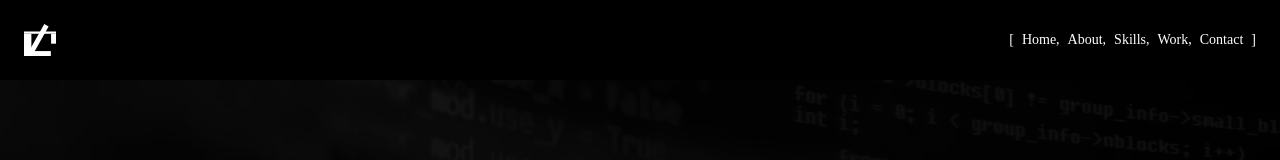
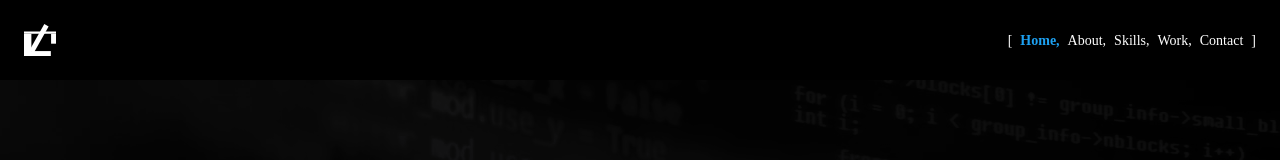
Before and after one commit to diegocchaves/dev-portfolio, a React (Create React App) app: page / in a window 1280 px wide. Shown: the top 160 px of the page. Built offline with nearby package versions, Linux system fonts and the light colour scheme.

Commit message:
add activeClass on scroll link

```diff
--- a/src/components/Home.jsx
+++ b/src/components/Home.jsx
@@ -11,7 +11,7 @@ const Home = () => {
             backgroundSize: 'inherit',
             backgroundPosition: 'inherit',
             backgroundRepeat: 'no-repeat',
-        }} name='home' className='w-full h-full py-20 bg-black bg-opacity-60 md:py-40' >
+        }} name='home' className='z-10 w-full h-full py-20 bg-black bg-opacity-60 md:py-40' >
       {/* Container */}
       <div className='flex items-center justify-center w-full h-full space-y-10'>
       <div className='flex flex-col justify-start px-8 mx-auto max-w-[1000px]'>
--- a/src/components/Navbar.jsx
+++ b/src/components/Navbar.jsx
@@ -10,13 +10,13 @@ const Navbar = () => {
   const handleClick = () => setNav(!nav)
 
   const links = [
-    { label: '[', to: "home" },
+    { label: '[', to: "" },
     { label: 'Home,', to: "home" },
     { label: 'About,', to: "about" },
     { label: 'Skills,', to: "skills" },
     { label: 'Work,', to: "work" },
     { label: 'Contact', to: "contact" },
-    { label: ']', to: "home" },
+    { label: ']', to: "" },
   ]
 
   const icons = [
@@ -28,7 +28,7 @@ const Navbar = () => {
   ]
 
   return (
-    <div className='fixed w-full h-[80px] flex justify-between items-center px-4 md:px-6  bg-black text-gray-30 '>
+    <div className='fixed w-full h-[80px] flex justify-between items-center px-4 md:px-6 bg-black text-gray-30 z-10'>
       <div className='flex items-center justify-start '>
         <Link to='home' smooth={true} duration={500} className='flex justify-start cursor-pointer'>
           <img src={Logo} alt='logo' className='w-8 h-8' />
@@ -42,8 +42,10 @@ const Navbar = () => {
             <Link to={link.to}
               smooth={true}
               duration={500}
-              className='cursor-pointer'>
-              <p className='text-white text-sm font-extralight transition hover:text-[#1da1f2]'>{link.label}</p>
+              className='cursor-pointer text-white text-sm transition hover:text-[#1da1f2] hover:font-bold font-extralight '
+              activeClass='active-link'
+              spy={true}>
+              {link.label}
             </Link>
           </div>
         )
@@ -78,7 +80,7 @@ const Navbar = () => {
               target='_blank'
               rel='noopener noreferrer'
               className='flex items-center justify-around w-full gap-4 px-4 text-gray-300'>
-              <p>{icon.label}</p>
+              <p className={`${icon.color}`}>{icon.label}</p>
               {icon.icon}
             </a>
           </div>
--- a/src/components/Work.jsx
+++ b/src/components/Work.jsx
@@ -13,7 +13,7 @@ const Work = () => {
   ];
 
   return (
-    <div name='work' className='pt-20 text-gray-300 bg-black md:pt-40'>
+    <div name='work' className='pt-20 text-gray-300 bg-black md:pt-40 insert-0'>
       <div className='max-w-[1000px] mx-auto p-4 flex flex-col justify-center w-full h-full'>
         <div className='flex flex-col items-center pb-8 '>
           <p className='inline text-lg font-bold md:text-xl'>[ Work ]</p>
--- a/src/index.css
+++ b/src/index.css
@@ -21,10 +21,13 @@
   background-position: center;
   height: 250px;
 }
-
 .content-div:hover {
   background-image: linear-gradient(to right,
       rgba(112, 157, 255, 0.8),
       hsla(242, 74%, 61%, 0.8)) !important;
+}
 
+.active-link {
+  font-weight: 700;
+  color: #1da1f2;
 }
--- a/tailwind.config.js
+++ b/tailwind.config.js
@@ -5,4 +5,5 @@ module.exports = {
     extend: {},
   },
   plugins: [],
+
 }
```
